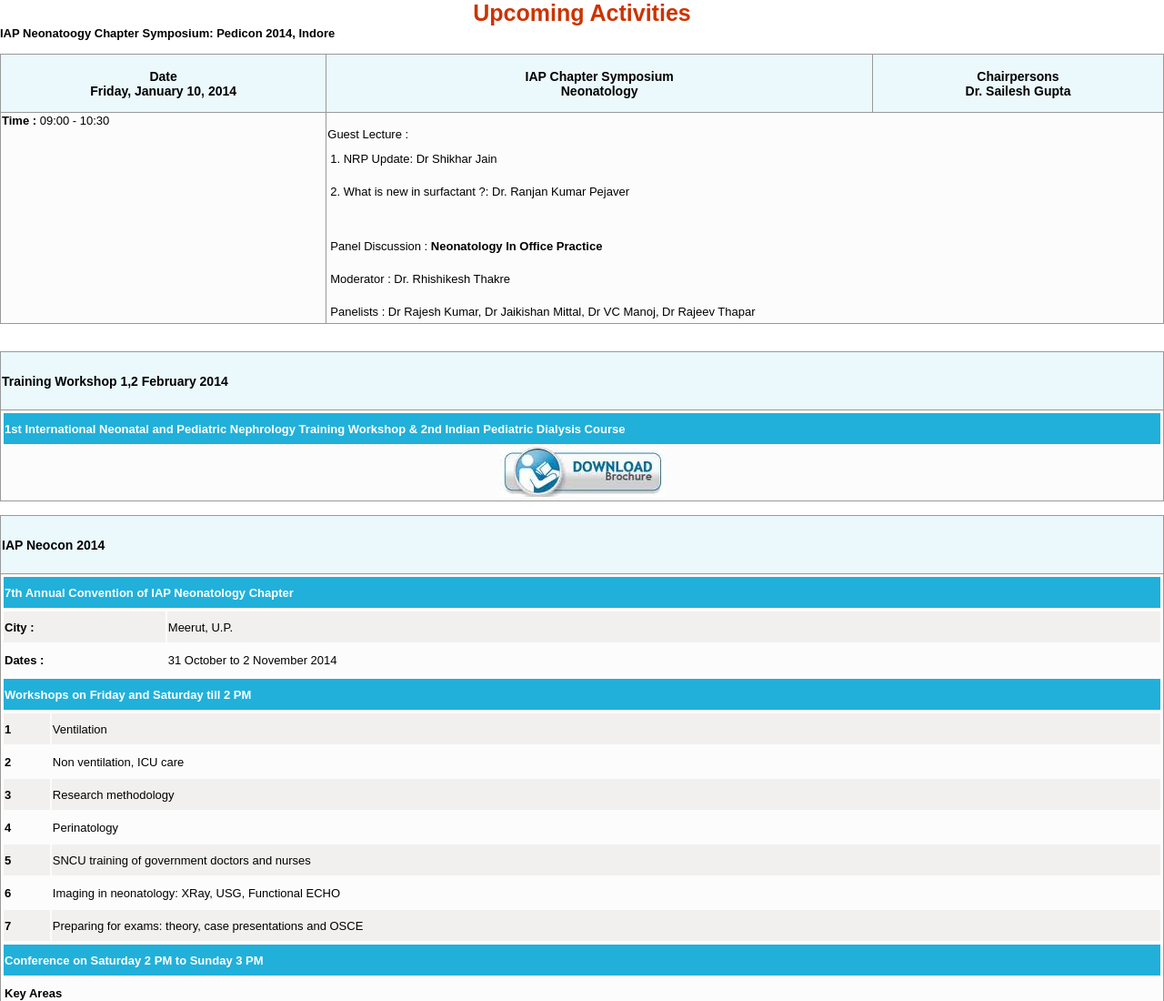
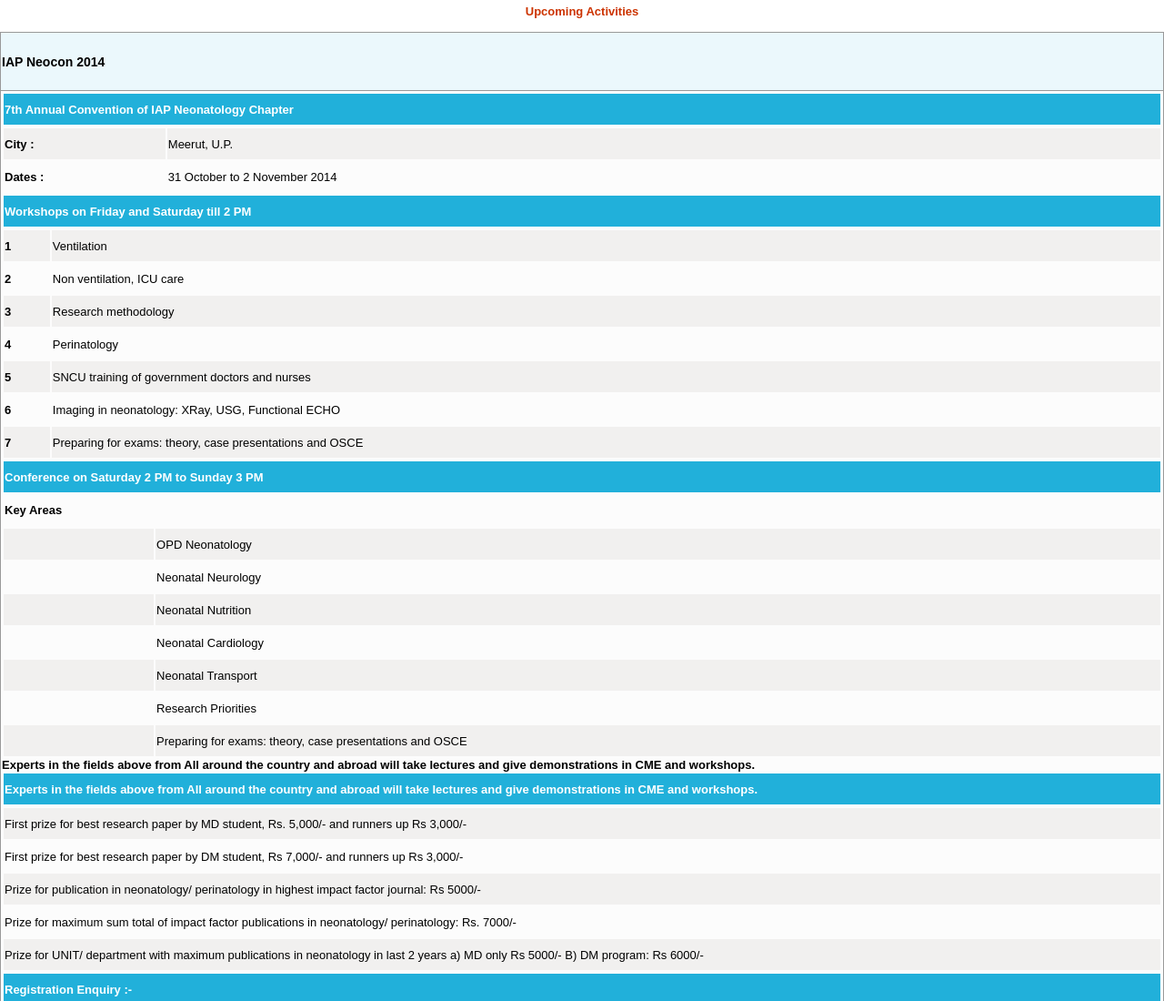
Before and after one commit to himbhatia43/iapneochap, a plain HTML site: page upcoming-activities.html in a window 1280 px wide. Shown: the top 1100 px of the page at 91% size. Drawn offline with Linux system fonts and the light colour scheme.

Commit message:
first commit

```diff
--- a/include/All_Styles.css
+++ b/include/All_Styles.css
@@ -22,8 +22,9 @@
 }
 #header-all{
 		width:100%;
-		height:45px;
-		line-height:45px;
+		min-height:45px;
+		height:auto;
+
 }
 #logo-iap{
 		width:70px;
@@ -73,7 +74,8 @@
 	margin:0px;
 	text-align:center;
 	color:#cc3300;
-	font-size:25px;
+	font-size:1em;
+	font-weight:bold;
 }
 h2{
 	padding:0px;
@@ -126,8 +128,8 @@
 	font-size:14px;
 }
 .backBtn{
-		width:90px;
-		height:30px;
+		width:25px;
+		height:25px;
 		line-height:12px;
 		text-align:center;
 		position:absolute;
@@ -177,3 +179,11 @@
 		-khtml-border-radius: 4px;
 		border-radius: 4px;
 		}
+#h1Tag{
+		width:80%;
+		height:auto;
+		margin:auto;
+}
+#h1Tag h1{
+	padding-top:5px;
+}
--- a/upcoming-activities.html
+++ b/upcoming-activities.html
@@ -10,73 +10,8 @@
 <div id="h1Tag"><h1>Upcoming Activities</h1></div>
 <div id="content">
 
-  <strong>IAP Neonatoogy Chapter Symposium: Pedicon 2014, Indore</strong> <br />
-  <br />
-  <table cellpadding="1" cellspacing="1" bgcolor="#999999" width="100%">
-    <tbody>
-      <tr class="black">
-        <td align="center" bgcolor="#EBF8FC" height="61" width="28%">Date<br />
-          Friday, January 10, 2014</td>
-        <td align="center" bgcolor="#EBF8FC" width="47%">IAP Chapter Symposium <br />
-          Neonatology </td>
-        <td align="center" bgcolor="#EBF8FC" width="25%">Chairpersons<br />
-          Dr. Sailesh Gupta </td>
-      </tr>
-      <tr>
-        <td bgcolor="#FCFCFC" valign="top" width="28%"><strong>Time :</strong> 09:00 - 10:30</td>
-        <td colspan="2" bgcolor="#FCFCFC"><br />
-          Guest Lecture : <br />
-          <table width="100%">
-            <tbody>
-              <tr>
-                <td height="32">1. NRP Update: Dr Shikhar Jain</td>
-              </tr>
-              <tr>
-                <td height="32">2. What is new in surfactant ?: Dr. Ranjan Kumar Pejaver</td>
-              </tr>
-            </tbody>
-          </table>
-          <br />
-          <table width="100%">
-            <tbody>
-              <tr>
-                <td height="32"><br />
-                  Panel Discussion : <strong>Neonatology In Office Practice</strong></td>
-              </tr>
-              <tr>
-                <td height="32"><br />
-                  Moderator :  Dr. Rhishikesh Thakre</td>
-              </tr>
-              <tr>
-                <td height="32"><br />
-                  Panelists :  Dr Rajesh Kumar, Dr Jaikishan Mittal, Dr VC Manoj, Dr Rajeev Thapar</td>
-              </tr>
-            </tbody>
-          </table></td>
-      </tr>
-    </tbody>
-  </table>
-  <br />
-  <br />
-  <table cellpadding="1" cellspacing="1" bgcolor="#999999" width="100%">
-    <tbody>
-      <tr>
-        <td width="28%" height="61" bgcolor="#EBF8FC" class="black">Training Workshop 1,2 February 2014</td>
-      </tr>
-      <tr>
-        <td bgcolor="#FCFCFC" valign="top" width="28%"><table width="100%">
-          <tbody>
-            <tr>
-              <td bgcolor="#21B0DA" height="32"><span class="text-white">1st International Neonatal and Pediatric Nephrology Training Workshop       &amp;  2nd Indian Pediatric Dialysis Course</span><br /></td>
-            </tr>
-            <tr>
-              <td align="center" height="32"><a href="file:///E:/apache-tomcat/webapps/IAP-neo-chap/uploads/activity/FINAL_BROCHURE.pdf" target="_blank"><img src="images/download-brochure.png" /></a></td>
-            </tr>
-          </tbody>
-        </table></td>
-      </tr>
-    </tbody>
-  </table>
+
+
   <br />
   <table cellpadding="1" cellspacing="1" bgcolor="#999999" width="100%">
     <tbody>
```
Also changed, not shown: index.html (+2 -2 lines), journals.html (+1 -1 lines).
